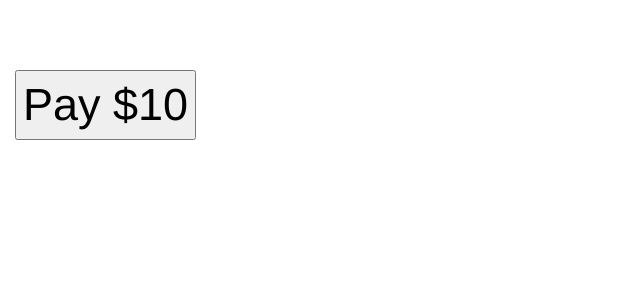
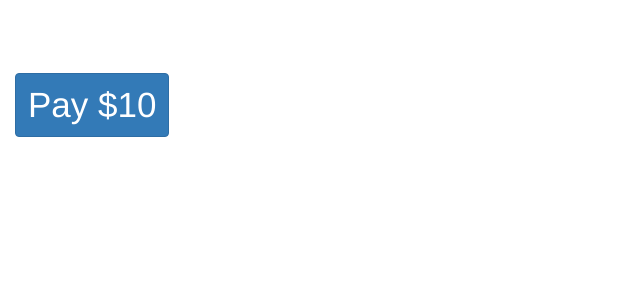
Before and after one commit to lfking/EZOrder, a Django app: template templates/pay.html in a window 1280 px wide. Shown: the part 76-376 px from the top of the page, without its empty margins (0-640 px from the left). Run offline with Django 3.2, Linux system fonts and the light colour scheme; the template is opened without the code that fills it: most values are stand-ins (such as "Sample title", 1, 10 or a date in 2020); parts of the project's set-up code (start-up, migrations or seed data) failed here and were passed over; some libraries are stand-ins or nearby versions; some web fonts are replaced.

Commit message:
Little button design fix

```diff
--- a/templates/pay.html
+++ b/templates/pay.html
@@ -6,7 +6,7 @@
 
   <div id="payment-form">{% csrf_token %}</div>
     <input type="hidden" name="amount" value="{{price}}">
-    <input type="submit" value="Pay ${{price}}">
+    <input class="btn btn-primary" type="submit" value="Pay ${{price}}">
 </form>
     </div>
 {% endblock %}
```
